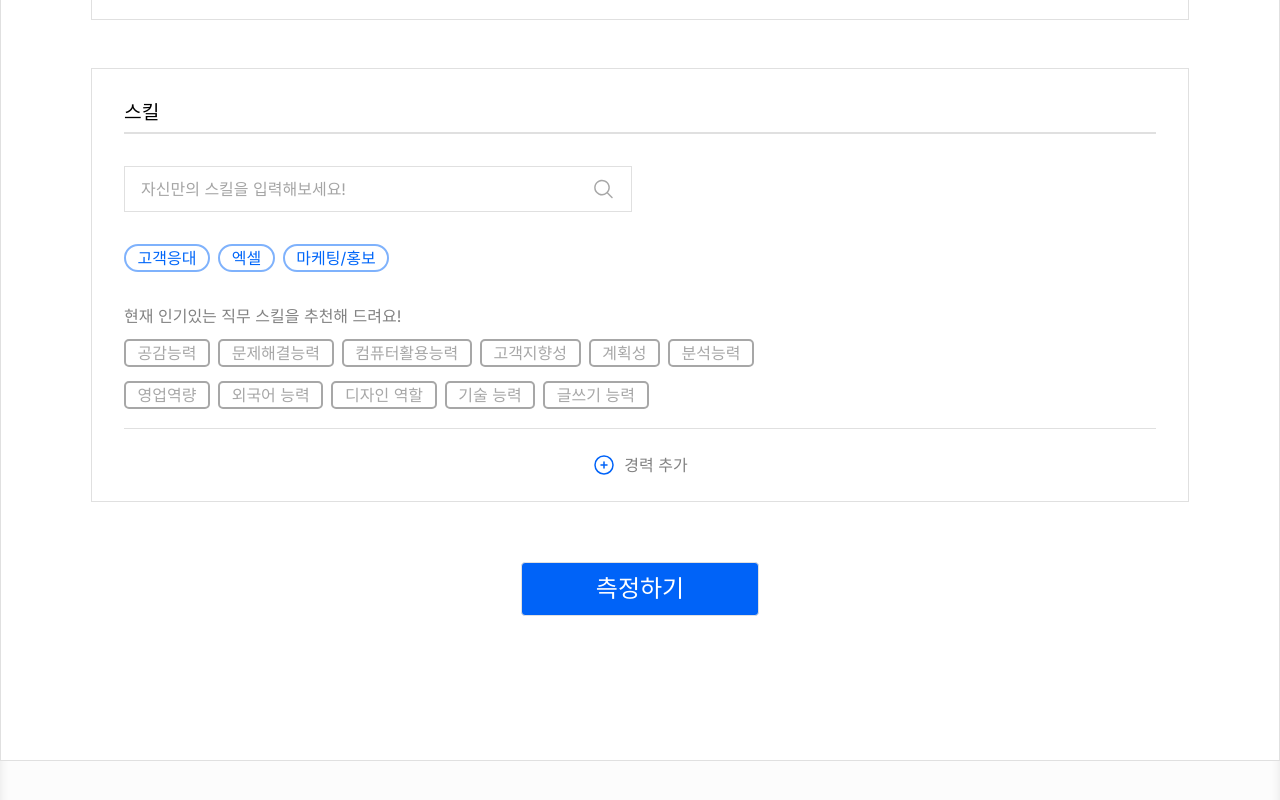
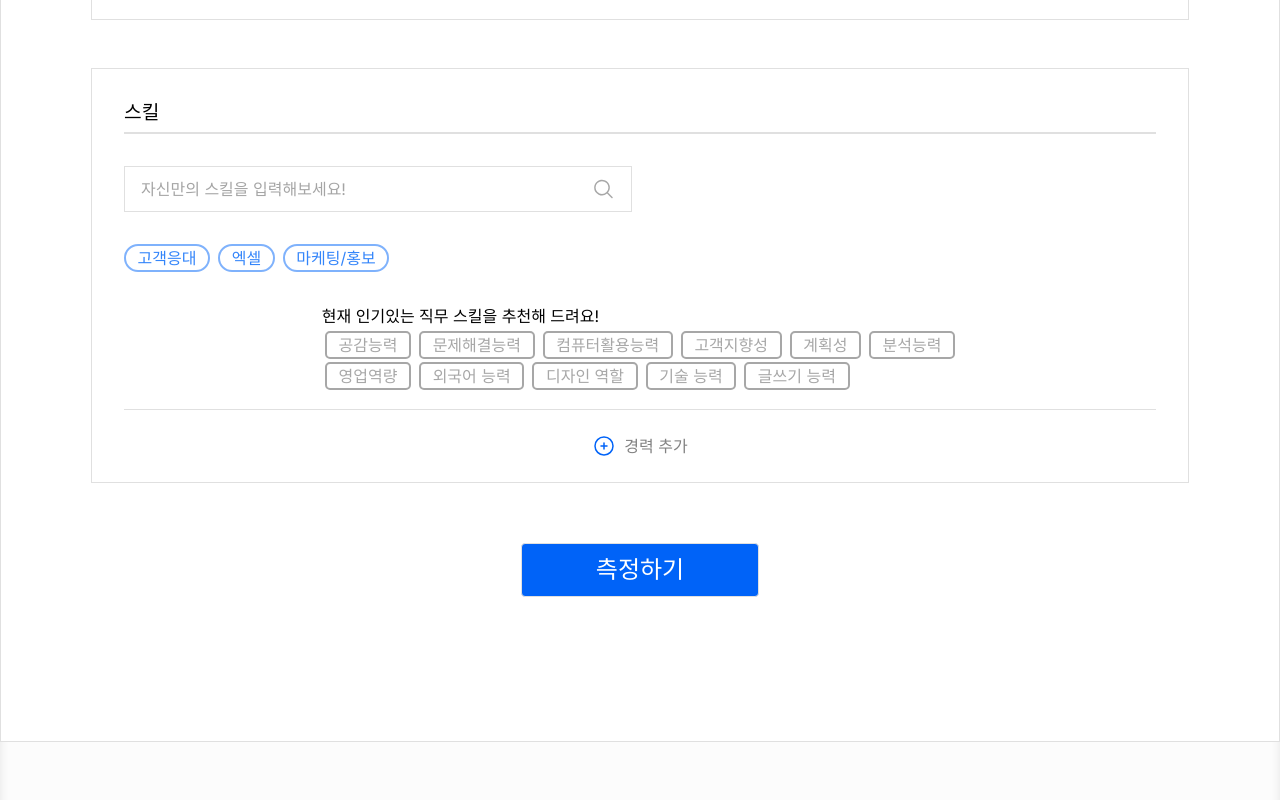
Before and after one commit to jwo1024/FineJob, a Next.js app in the folder finejob-fe/: page /job-suitability in a window 1280 px wide. Shown: the part 1552-2352 px from the top of the page. Built offline with nearby package versions, Linux system fonts and the light colour scheme.

Commit message:
desgin: tag 스타일 수정

```diff
--- a/finejob-fe/src/containers/job-suitability/SkillForm.tsx
+++ b/finejob-fe/src/containers/job-suitability/SkillForm.tsx
@@ -73,7 +73,7 @@ export default function SkillForm({
         </>
       )}
       {!complete && (
-        <div className={styles.requirements}>
+        <div className={styles.requirementsSquare}>
           <span className={styles.text}>
             현재 인기있는 직무 스킬을 추천해 드려요!
           </span>
@@ -96,7 +96,7 @@ export default function SkillForm({
       )}
 
       {complete && resultChartData?.skillRequirements && (
-        <fieldset className={styles.fieldset}>
+        <fieldset className={styles.requirements}>
           <span className={styles.text}>
             현재 필요하신 스킬을 알려드릴께요!
           </span>
@@ -110,6 +110,7 @@ export default function SkillForm({
         </fieldset>
       )}
 
+
       <AddButton
         achivePercent={resultChartData?.skillData}
         onClick={handleSubmit}
--- a/finejob-fe/src/styles/container-job-suitability/SuitabilityForms.module.scss
+++ b/finejob-fe/src/styles/container-job-suitability/SuitabilityForms.module.scss
@@ -212,6 +212,9 @@
       }
     }
   }
+  .requirements {
+    margin: 0;
+  }
 }
 
 .skillForm {
@@ -231,7 +234,7 @@
         }
       }
   }
-  .requirements {
+  .requirementsSquare {
     margin : 0;
     gap : 0.5rem;
     .tagContainer {
@@ -252,7 +255,6 @@
   display: flex;
   flex-direction: column;
   align-content: flex-start;
-
   .text{
     color: $fontGray;
   }
@@ -268,7 +270,7 @@
   flex-wrap: wrap;
   .tag {
     height: fit-content;
-    color: $activeTextBlue;
+    color: rgba($activeTextBlue, 0.8);
     padding: 0 0.725rem;
     margin: 0;
     width: fit-content;
```
